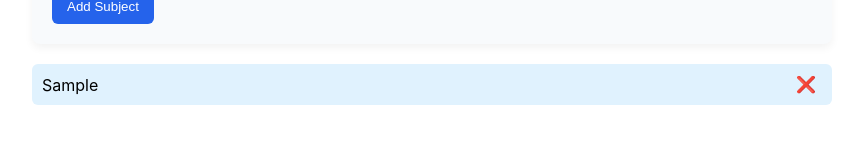
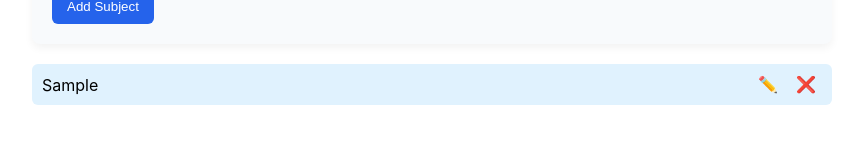
Before and after one commit to goodsujan/Study-planner, a React (Create React App) app: page / in a window 1280 px wide. Both pictures are taken after typing "Sample" into the empty fields and a click on the button "Add Subject". Shown: the part 376-520 px from the top of the page, without its empty margins (208-1073 px from the left). Built offline with nearby package versions, Linux system fonts and the light colour scheme.

Commit message:
Add edit and update subject functionality

```diff
--- a/src/App.js
+++ b/src/App.js
@@ -6,6 +6,7 @@ import SubjectList from './components/SubjectList';
 
 function App() {
   const [subjects, setSubjects] = useState([]);
+  const [editItem, setEditItem] = useState(null);
 
   const addSubject = (name) => {
     const newSubject = {
@@ -19,13 +20,31 @@ function App() {
     setSubjects(subjects.filter(sub => sub.id !== id));
   };
 
+  const editSubject = (subject) => {
+    setEditItem(subject);
+  };
+
+  const updateSubject = (id, newName) => {
+    setSubjects(
+      subjects.map(sub =>
+        sub.id === id ? { ...sub, name: newName } : sub
+      )
+    );
+    setEditItem(null);
+  };
+
   return (
     <Layout>
       <Header />
-      <SubjectForm onAddSubject={addSubject} />
+      <SubjectForm
+        onAddSubject={addSubject}
+        editItem={editItem}
+        onUpdate={updateSubject}
+      />
       <SubjectList
         subjects={subjects}
         onDelete={deleteSubject}
+        onEdit={editSubject}
       />
     </Layout>
   );
--- a/src/components/SubjectForm.js
+++ b/src/components/SubjectForm.js
@@ -1,20 +1,31 @@
-import React, { useState } from 'react';
+import React, { useEffect, useState } from 'react';
 
-const SubjectForm = ({ onAddSubject }) => {
+const SubjectForm = ({ onAddSubject, editItem, onUpdate }) => {
     const [subject, setSubject] = useState('');
+
+    useEffect(() => {
+        if (editItem) {
+            setSubject(editItem.name);
+        }
+    }, [editItem]);
 
     const handleSubmit = (e) => {
         e.preventDefault();
 
         if (!subject.trim()) return;
 
-        onAddSubject(subject);
+        if (editItem) {
+            onUpdate(editItem.id, subject);
+        } else {
+            onAddSubject(subject);
+        }
+
         setSubject('');
     };
 
     return (
         <form style={styles.form} onSubmit={handleSubmit}>
-            <h3>Add New Subject</h3>
+            <h3>{editItem ? 'Edit Subject' : 'Add New Subject'}</h3>
 
             <input
                 type="text"
@@ -26,7 +37,7 @@ const SubjectForm = ({ onAddSubject }) => {
             />
 
             <button type="submit" style={styles.button}>
-                Add Subject
+                {editItem ? 'Update Subject' : 'Add Subject'}
             </button>
         </form>
     );
--- a/src/components/SubjectList.js
+++ b/src/components/SubjectList.js
@@ -1,6 +1,6 @@
 import React from 'react';
 
-const SubjectList = ({ subjects, onDelete }) => {
+const SubjectList = ({ subjects, onDelete, onEdit }) => {
     if (subjects.length === 0) {
         return <p style={styles.empty}>No subjects added yet.</p>;
     }
@@ -10,12 +10,20 @@ const SubjectList = ({ subjects, onDelete }) => {
             {subjects.map((sub) => (
                 <div key={sub.id} style={styles.item}>
                     <span>{sub.name}</span>
+                    <div>
+                        <button
+                            onClick={() => onEdit(sub)}
+                            style={styles.editBtn}
+                        >
+                            ✏️
+                        </button>
                         <button
                             onClick={() => onDelete(sub.id)}
                             style={styles.deleteBtn}
                         >
                             ❌
                         </button>
+                    </div>
                 </div>
             ))}
         </div>
@@ -35,6 +43,13 @@ const styles = {
         justifyContent: 'space-between',
         alignItems: 'center'
     },
+    editBtn: {
+        border: 'none',
+        background: 'transparent',
+        cursor: 'pointer',
+        fontSize: '16px',
+        marginRight: '6px'
+    },
     deleteBtn: {
         border: 'none',
         background: 'transparent',
```
Also changed, not shown: 2 other files (tests, documents, lock files or other folders). Lines whose indentation alone changed are shown as unchanged.
